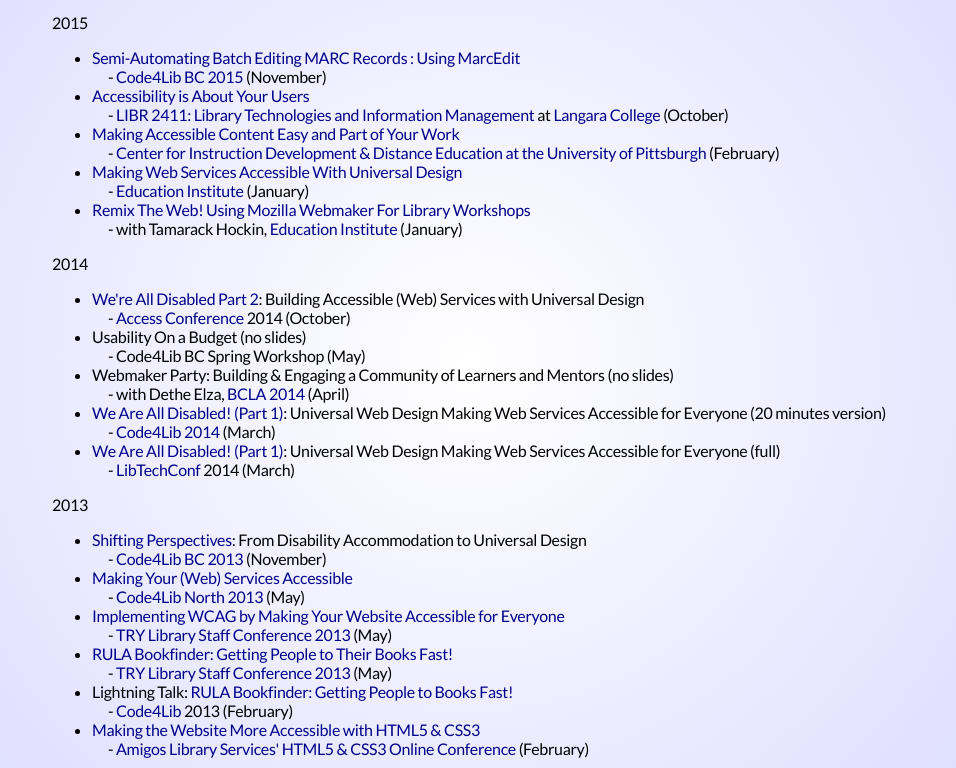
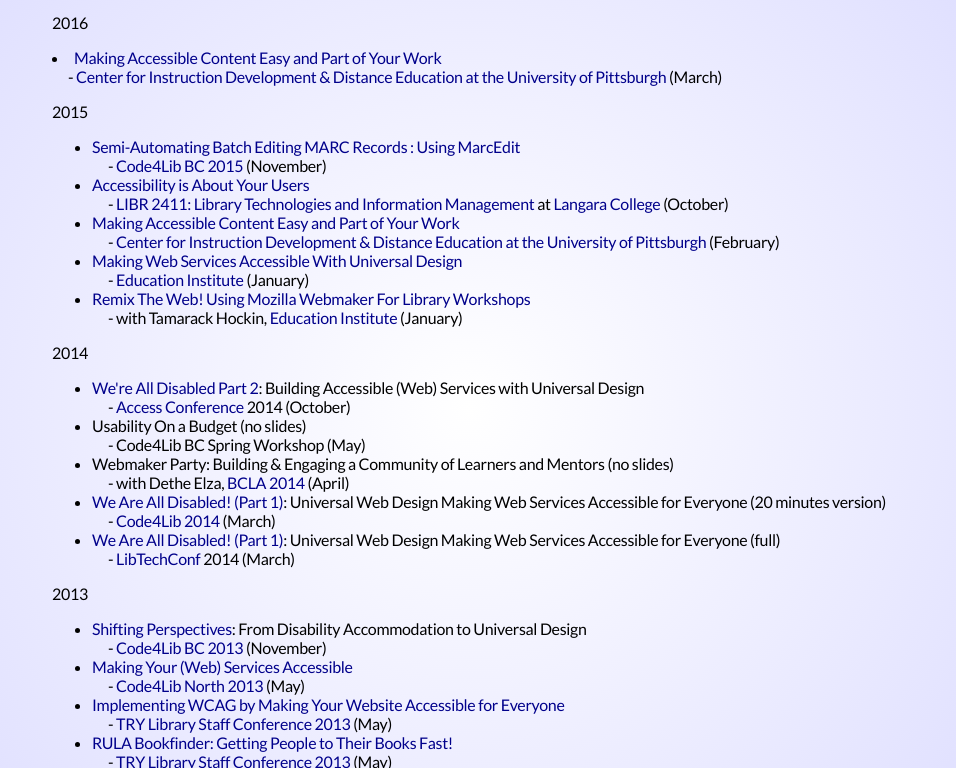
Before and after one commit to Arty-chan/presentations, a website: page index.html in a window 1280 px wide. Shown: the part 146-914 px from the top of the page, without its empty margins (171-1127 px from the left). Drawn offline with Linux system fonts and the light colour scheme; a web font is replaced by a local one.

Commit message:
Added new presentation to list

```diff
--- a/index.html
+++ b/index.html
@@ -28,6 +28,8 @@
 
 				<h1>Cynthia's Presentations</h1>
 				<div class="list">
+					<p>2016</p>
+						<li><a href="pittedu2016.html">Making Accessible Content Easy and Part of Your Work</a><br>- <a href="http://www.cidde.pitt.edu/">Center for Instruction Development &amp; Distance Education at the University of Pittsburgh</a> (March)</li>
 					<p>2015</p>
 					<ul>
 						<li><a href="code4libbc2015.html">Semi-Automating Batch Editing MARC Records : Using MarcEdit</a> <br>- <a href="http://wiki.code4lib.org/index.php/BC#Third_Annual_Code4lib_BC_Event">Code4Lib BC 2015</a> (November)</li>
```
